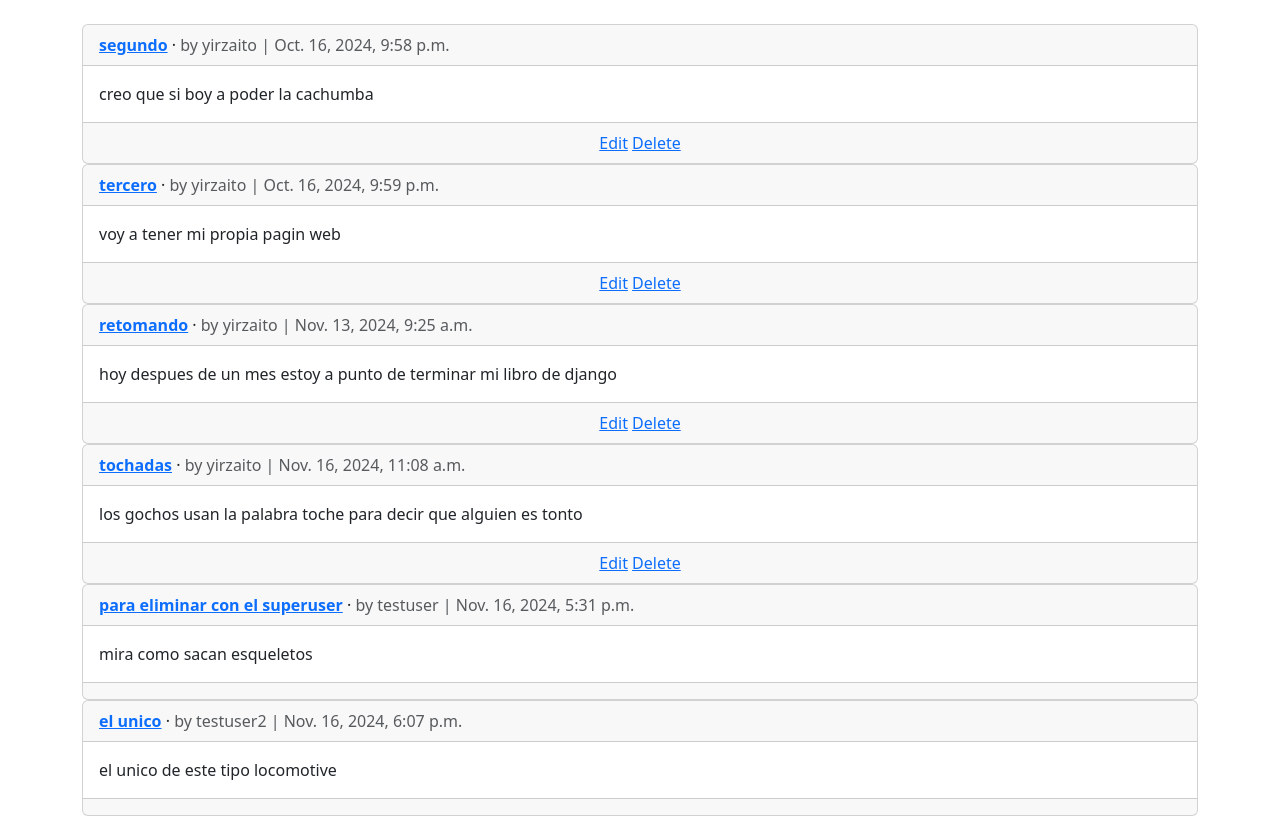
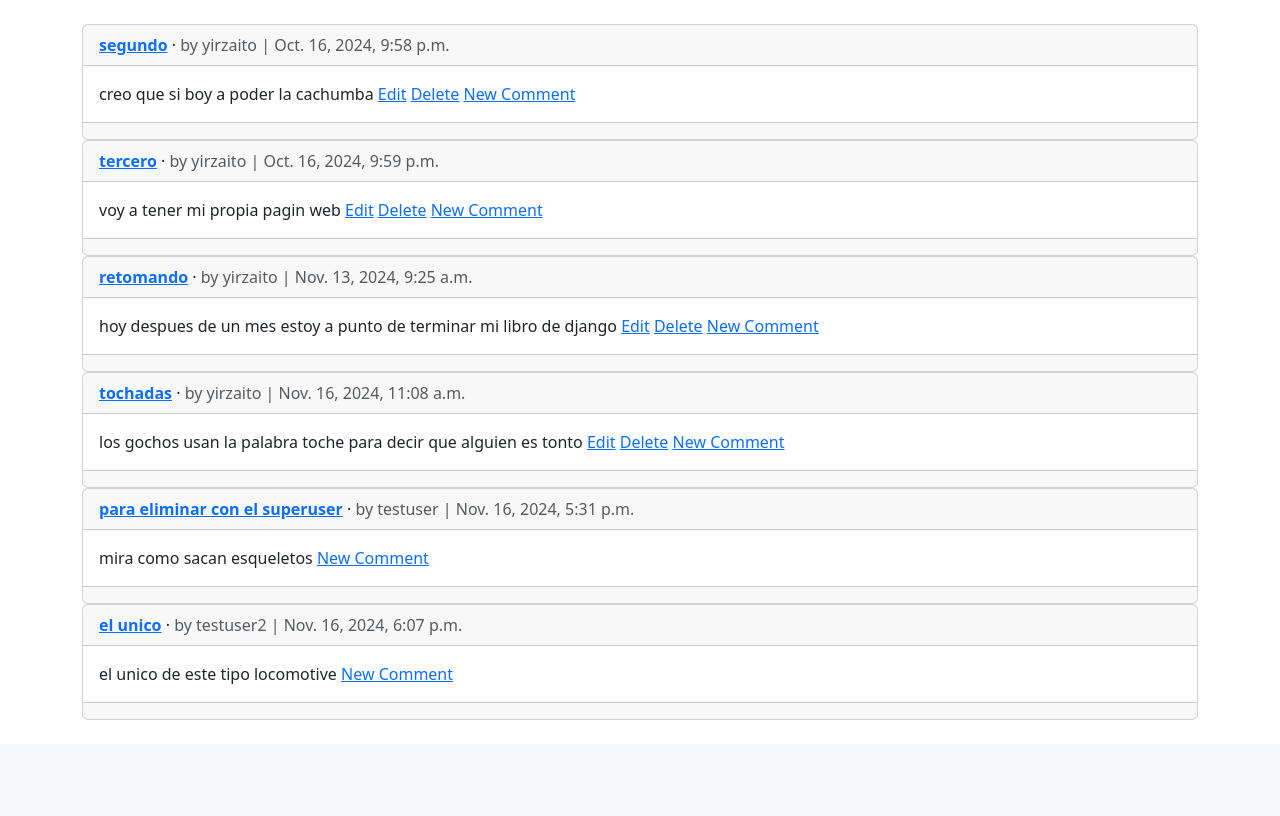
Before and after one commit to yirzaito/news, a Django app: page /articles/ in a window 1280 px wide. Shown: the part 56-872 px from the top of the page. After the commit the page ends 776 px from the top, so only its background shows below. Run offline with Django 5.2, Linux system fonts and the light colour scheme; a user stored in the database is signed in; data comes from the database, SQL or seed files in the repository; both versions use the stored data as it was after the commit.

Commit message:
comments app

```diff
--- a/articles/models.py
+++ b/articles/models.py
@@ -15,3 +15,14 @@ class Article(models.Model):
 
     def get_absolute_url(self):
         return reverse("article_detail", kwargs={"pk":self.pk})
+
+class Comment(models.Model):
+    article = models.ForeignKey(Article,on_delete=models.CASCADE)
+    comment = models.CharField(max_length=140)
+    author = models.ForeignKey(settings.AUTH_USER_MODEL, on_delete=models.CASCADE,)
+
+    def __str__(self):
+        return self.comment
+
+    def get_absolute_url(self):
+        return reverse("article_list")
--- a/articles/views.py
+++ b/articles/views.py
@@ -2,19 +2,60 @@ from django.shortcuts import render
 
 # Create your views here.
 from django.contrib.auth.mixins import (LoginRequiredMixin, UserPassesTestMixin)
-from django.views.generic import ListView, DetailView
+from django.views.generic import ListView, DetailView, FormView
 from django.views.generic.edit import UpdateView, DeleteView, CreateView
-from django.urls import reverse_lazy
+from django.views.generic.detail import SingleObjectMixin
+from django.urls import reverse_lazy, reverse
 from .models import Article
+from .forms import CommentForm
+from django.views import View
 
 
 class ArticleListView(LoginRequiredMixin,ListView):
     model = Article
     template_name = "article_list.html"
 
-class ArticleDetailView(LoginRequiredMixin,DetailView):
+class CommentGet(DetailView):
     model = Article
     template_name = "article_detail.html"
+
+    def get_context_data(self, **kwargs):
+        context = super().get_context_data(**kwargs)
+        context["form"] = CommentForm()
+        return context
+
+class CommentPost(SingleObjectMixin, FormView):
+    model = Article
+    form_class = CommentForm
+    template_name = "article_detail.html"
+
+    def post(self,request,*args,**kwargs):
+        self.object = self.get_object()
+        return super().post(request,*args,**kwargs)
+
+    def form_valid(self,form):
+        comment = form.save(commit=False)
+        comment.article = self.object
+        comment.author = self.request.user
+        comment.save()
+        return super().form_valid(form)
+
+    def get_success_url(self):
+        article = self.object
+        return reverse("article_detail",kwargs={"pk":article.pk})
+
+
+
+class ArticleDetailView(LoginRequiredMixin,View):
+
+    def get(self,request,*args,**kwargs):
+        view = CommentGet.as_view()
+        return view(request,*args,**kwargs)
+
+    def post(self,request,*args,**kwargs):
+        view = CommentPost.as_view()
+        return view(request,*args,**kwargs)
+
 
 class ArticleUpdateView(LoginRequiredMixin,UserPassesTestMixin,UpdateView):
     model = Article
--- a/templates/article_list.html
+++ b/templates/article_list.html
@@ -16,11 +16,20 @@
     </div>
     <div class="card-body">
         {{ article.body }}
-    </div>
-    <div class="card-footer text-center text-muted">
         {% if article.author.pk == request.user.pk %}
         <a href="{% url 'article_edit' article.pk %}">Edit</a>
         <a href="{% url 'article_delete' article.pk %}">Delete</a>
+        {% endif %}
+        <a href="{{ article.get_absolute_url }}">New Comment</a>
+    </div>
+    <div class="card-footer">
+        {% if comment in article.comment_set.all %}
+        <p>
+            <span class="fw-bold">
+                {{ comment.author }} &middot;
+            </span>
+            {{ comment }}
+        </p>>
         {% endif %}
     </div>
  </div>
```
Also changed, not shown: articles/admin.py (+7 -1 lines), articles/forms.py (added, +7 -0 lines), templates/article_detail.html (+17 -0 lines), articles/migrations/0002_comment.py (added), db.sqlite3.
